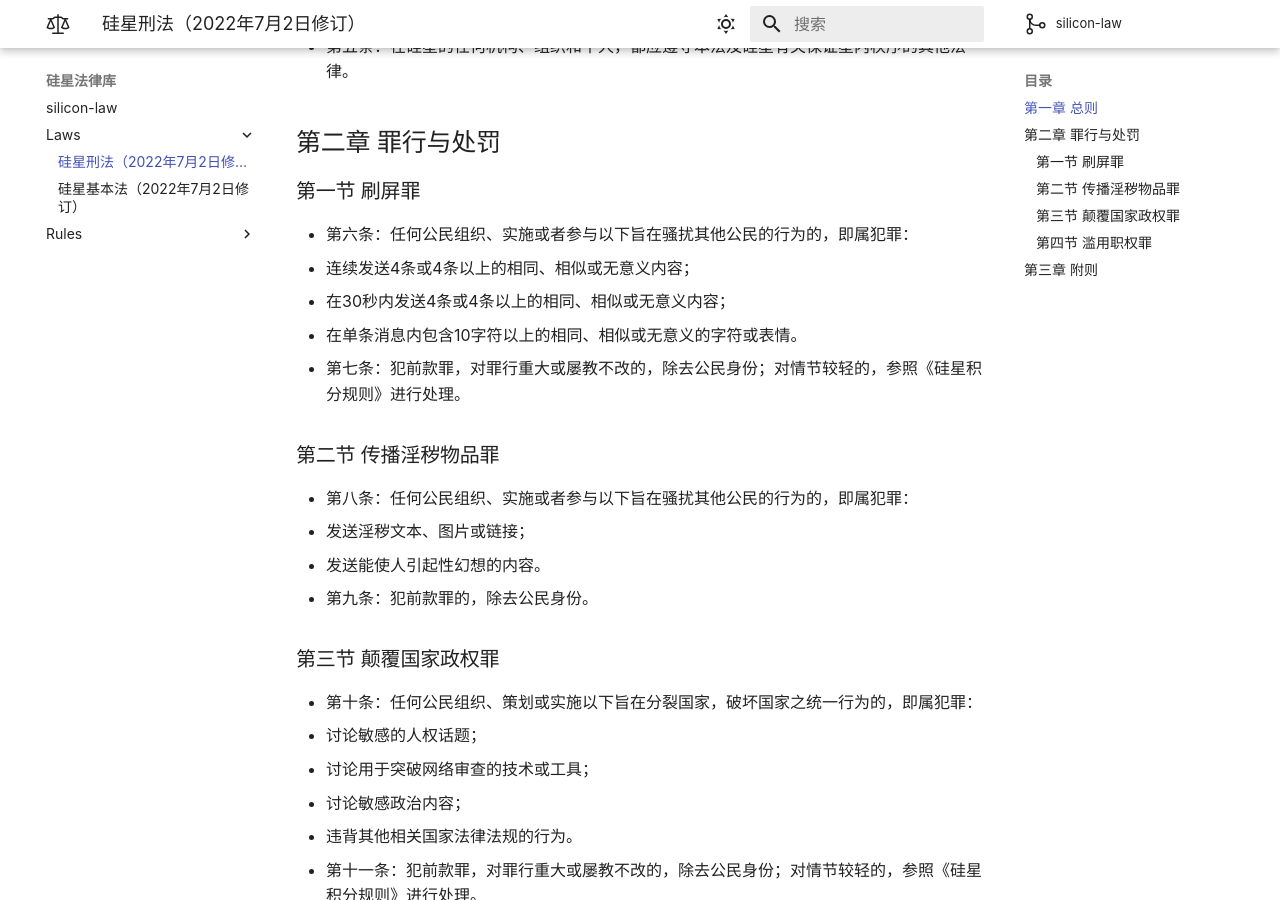
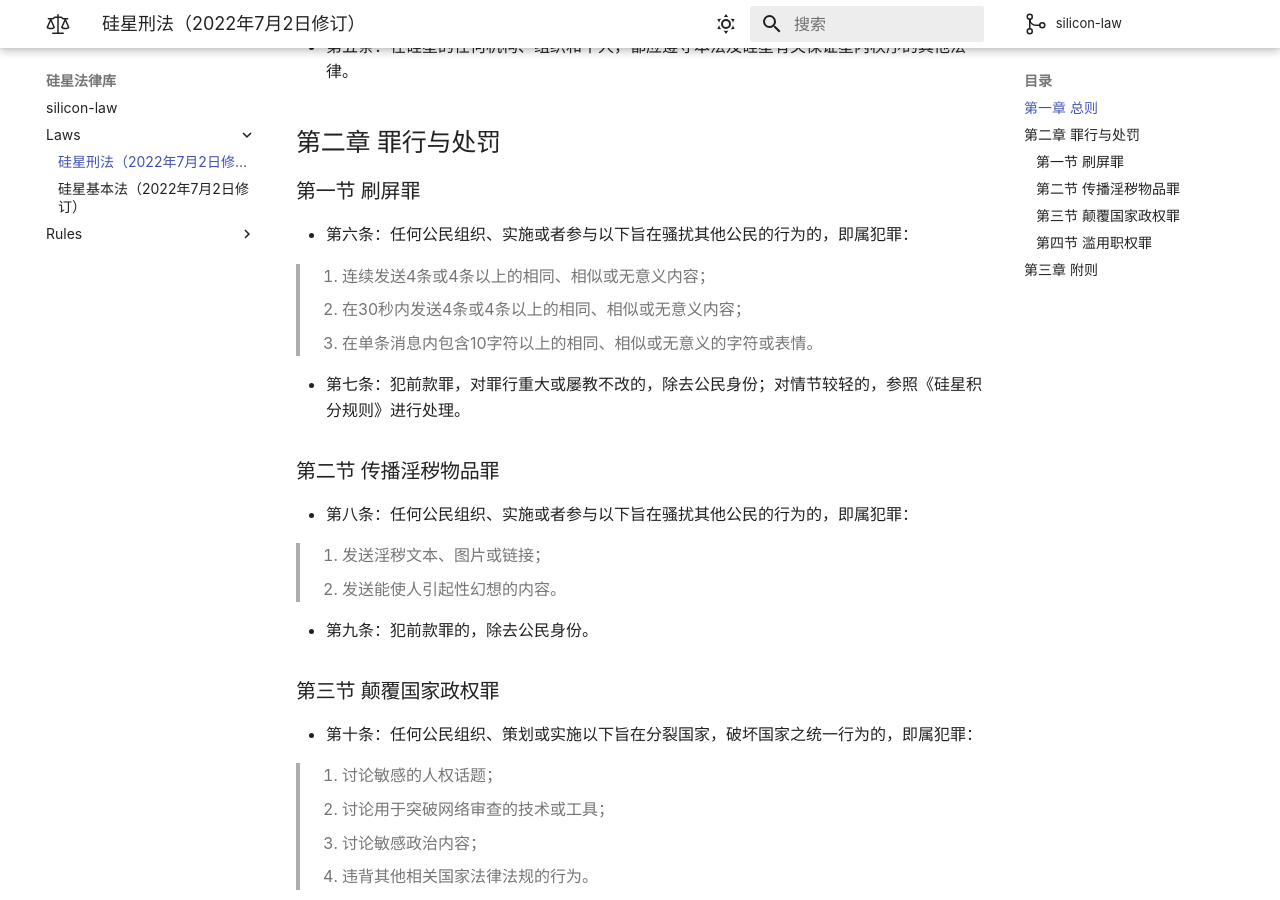
Before and after one commit to silicon-star-united-government/silicon-law, an MkDocs documentation site: the page built from docs/laws/硅星刑法.md, in a window 1280 px wide and 900 px high, scrolled down 408 px. Built offline with MkDocs 1.6.1 and Material for MkDocs 9.7.7, drawn with Linux system fonts in a browser that asks for light colours; comment, search, counter and statistics services are not loaded.

Commit message:
fix 格式混乱

```diff
--- a/docs/laws/硅星刑法.md
+++ b/docs/laws/硅星刑法.md
@@ -8,29 +8,38 @@
 ## 第二章 罪行与处罚
 ### 第一节 刷屏罪
 * 第六条：任何公民组织、实施或者参与以下旨在骚扰其他公民的行为的，即属犯罪：
-1. 连续发送4条或4条以上的相同、相似或无意义内容；
-2. 在30秒内发送4条或4条以上的相同、相似或无意义内容；
-3. 在单条消息内包含10字符以上的相同、相似或无意义的字符或表情。
+
+  > 1. 连续发送4条或4条以上的相同、相似或无意义内容；
+  > 2. 在30秒内发送4条或4条以上的相同、相似或无意义内容；
+  > 3. 在单条消息内包含10字符以上的相同、相似或无意义的字符或表情。
+
 * 第七条：犯前款罪，对罪行重大或屡教不改的，除去公民身份；对情节较轻的，参照《硅星积分规则》进行处理。
 ### 第二节 传播淫秽物品罪
 * 第八条：任何公民组织、实施或者参与以下旨在骚扰其他公民的行为的，即属犯罪：
-1. 发送淫秽文本、图片或链接；
-2. 发送能使人引起性幻想的内容。
+
+  > 1. 发送淫秽文本、图片或链接；
+  > 2. 发送能使人引起性幻想的内容。
+
 * 第九条：犯前款罪的，除去公民身份。
 ### 第三节 颠覆国家政权罪
 * 第十条：任何公民组织、策划或实施以下旨在分裂国家，破坏国家之统一行为的，即属犯罪：
-1. 讨论敏感的人权话题；
-2. 讨论用于突破网络审查的技术或工具；
-3. 讨论敏感政治内容；
-4. 违背其他相关国家法律法规的行为。
+
+  > 1. 讨论敏感的人权话题；
+  > 2. 讨论用于突破网络审查的技术或工具；
+  > 3. 讨论敏感政治内容；
+  > 4. 违背其他相关国家法律法规的行为。
+
 * 第十一条：犯前款罪，对罪行重大或屡教不改的，除去公民身份；对情节较轻的，参照《硅星积分规则》进行处理。
 ### 第四节 滥用职权罪
 * 第十二条：任何管理员或星主，在没有相关法律的支持下滥用职权，实施以下行为的，即属犯罪：
-1. 随意除去他人的公民身份；
-2. 随意加分扣分；
-3. 随意更改群名、群公告；
-4. 随意更改已正式生效的法律；
-5. 其他滥用职权的行为。
+
+  > 1. 随意除去他人的公民身份；
+  >
+  > 2. 随意加分扣分；
+  > 3. 随意更改群名、群公告；
+  > 4. 随意更改已正式生效的法律；
+  > 5. 其他滥用职权的行为。
+
 * 第十三条：犯前款罪，对情节较重的，除去公民身份；对情节较轻的，除去公务，进行警告。
 ## 第三章 附则
 * 第十四条：本法在基本法的条款下，与其他相关法律具有平等地位。
```
Also changed, not shown: docs/laws/硅星基本法.md (+18 -8 lines).
